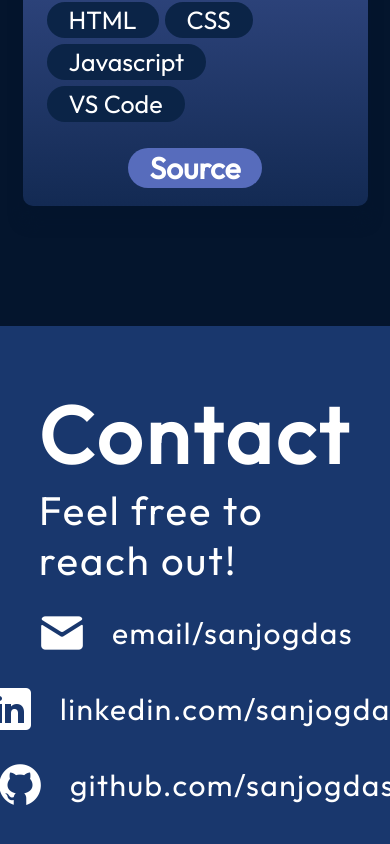
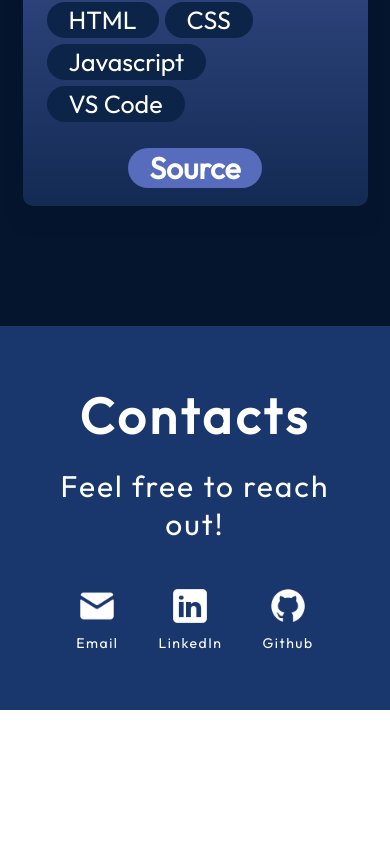
Before and after one commit to Sanjogdas1718/react-porfolio, a React (Vite) app: page / in a window 390 px wide. Shown: the part 8115-8959 px from the top of the page. After the commit the page ends 8825 px from the top, so only its background shows below. Built offline with nearby package versions, Linux system fonts and the light colour scheme.

Commit message:
third commit

```diff
--- a/src/components/Contact/Contact.jsx
+++ b/src/components/Contact/Contact.jsx
@@ -7,24 +7,24 @@ export const Contact = () => {
   return (
     <footer id="contact" className={styles.container}>
       <div className={styles.text}>
-        <h2>Contact</h2>
+        <h2>Contacts</h2>
         <p>Feel free to reach out!</p>
       </div>
       <ul className={styles.links}>
         <li className={styles.link}>
           <img src={getImageUrl("contact/emailIcon.png")} alt="Email icon" />
-          <a href="mailto:mails4sanjog@gmail.com">email/sanjogdas</a>
+          <a href="mailto:mails4sanjog@gmail.com">Email</a>
         </li>
         <li className={styles.link}>
           <img
             src={getImageUrl("contact/linkedinIcon.png")}
             alt="LinkedIn icon"
           />
-          <a href="https://www.linkedin.com/in/sanjog-das-3a6781205/">linkedin.com/sanjogdas</a>
+          <a href="https://www.linkedin.com/in/sanjog-das-3a6781205/">LinkedIn</a>
         </li>
         <li className={styles.link}>
           <img src={getImageUrl("contact/githubIcon.png")} alt="Github icon" />
-          <a href="https://github.com/Sanjogdas1718">github.com/sanjogdas</a>
+          <a href="https://github.com/Sanjogdas1718">Github</a>
         </li>
       </ul>
     </footer>
--- a/src/components/Contact/Contact.module.css
+++ b/src/components/Contact/Contact.module.css
@@ -50,6 +50,7 @@
   .container {
     flex-direction: column;
     gap: 23px;
+    text-align: center;
   }
 
   .text {
@@ -58,7 +59,32 @@
     align-items: center;
   }
 
+  .text h2 {
+    font-size: 50px;
+  }
+
+  .text p {
+    font-size: 30px;
+    margin: 20px 0;
+  }
+
   .links {
-    align-items: center;
+    flex-direction: row;
+    justify-content: center;
+    gap: 40px;
+  }
+
+  .link {
+    flex-direction: column;
+    gap: 8px;
+  }
+
+  .link img {
+    width: 40px;
+    height: 40px;
+  }
+
+  .link a {
+    font-size: 14px;
   }
 }
--- a/src/components/Navbar/Navbar.jsx
+++ b/src/components/Navbar/Navbar.jsx
@@ -1,10 +1,28 @@
-import React, { useState } from "react";
+import React, { useState, useEffect } from "react";
 
 import styles from "./Navbar.module.css";
 import { getImageUrl } from "../../utils";
 
 export const Navbar = () => {
   const [menuOpen, setMenuOpen] = useState(false);
+
+  useEffect(() => {
+    const closeMenu = (e) => {
+      if (menuOpen &&
+          !e.target.closest(`.${styles.menuItems}`) &&
+          !e.target.closest(`.${styles.menuBtn}`)) {
+        setMenuOpen(false);
+      }
+    };
+
+    if (menuOpen) {
+      window.addEventListener('click', closeMenu);
+    }
+
+    return () => {
+      window.removeEventListener('click', closeMenu);
+    };
+  }, [menuOpen]);
 
   return (
     <nav className={styles.navbar}>
--- a/src/components/Navbar/Navbar.module.css
+++ b/src/components/Navbar/Navbar.module.css
@@ -17,7 +17,6 @@
   color: var(--color-text);
 }
 
-
 .menuBtn {
   display: none;
 }
@@ -30,12 +29,30 @@
   display: flex;
   gap: 47px;
   list-style: none;
+  align-items: center;
+}
+
+.menuItems li {
+  display: flex;
+  align-items: center;
 }
 
 .menuItems a {
+  -webkit-tap-highlight-color: transparent;
   font-size: 25px;
   color: var(--color-text);
   text-decoration: none;
+  padding: 8px 12px;
+  transition: all 0.3s ease;
+  border-radius: 5px;
+  display: inline-block;
+}
+
+.menuItems a:hover,
+.menuItems a:focus {
+  color: #add8e6;
+  background-color: rgba(25, 55, 109, 0.1);
+  outline: none;
 }
 
 @media screen and (max-width: 830px) {
@@ -65,18 +82,38 @@
     align-items: center;
     gap: 13px;
     border-radius: 10px;
-    background: rgb(25, 55, 109);
     background: linear-gradient(
       0deg,
-      rgba(25, 55, 109, 0.2) 0%,
+      rgba(25, 55, 109, 1) 0%,
       rgba(25, 55, 109, 1) 100%
     );
     padding: 24px 33px;
     box-shadow: 0 0 4px 0 rgba(0, 0, 0, 0.25);
+    width: 100%;
   }
 
   .menuOpen {
     display: flex;
     z-index: 1;
   }
+
+  .menuItems li {
+    width: 100%;
+  }
+
+  .menuItems a {
+    color: white;
+    width: 100%;
+    text-align: center;
+    display: block;
+  }
+
+  .menuItems a:hover,
+  .menuItems a:focus,
+  .menuItems a:active {
+    color: #add8e6;
+    background-color: rgba(255, 255, 255, 0.2);
+    border-radius: 8px;
+    outline: none;
+  }
 }
```
